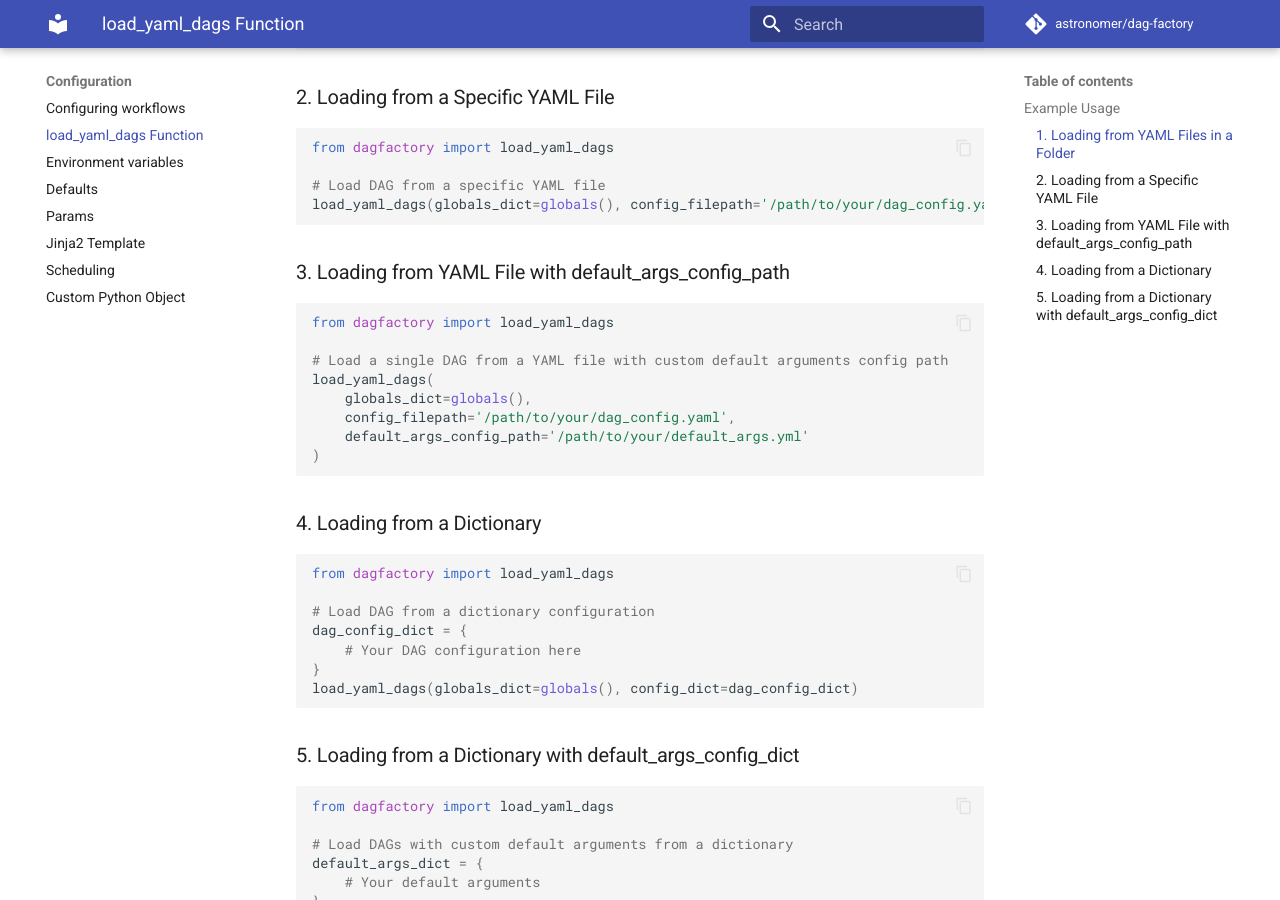
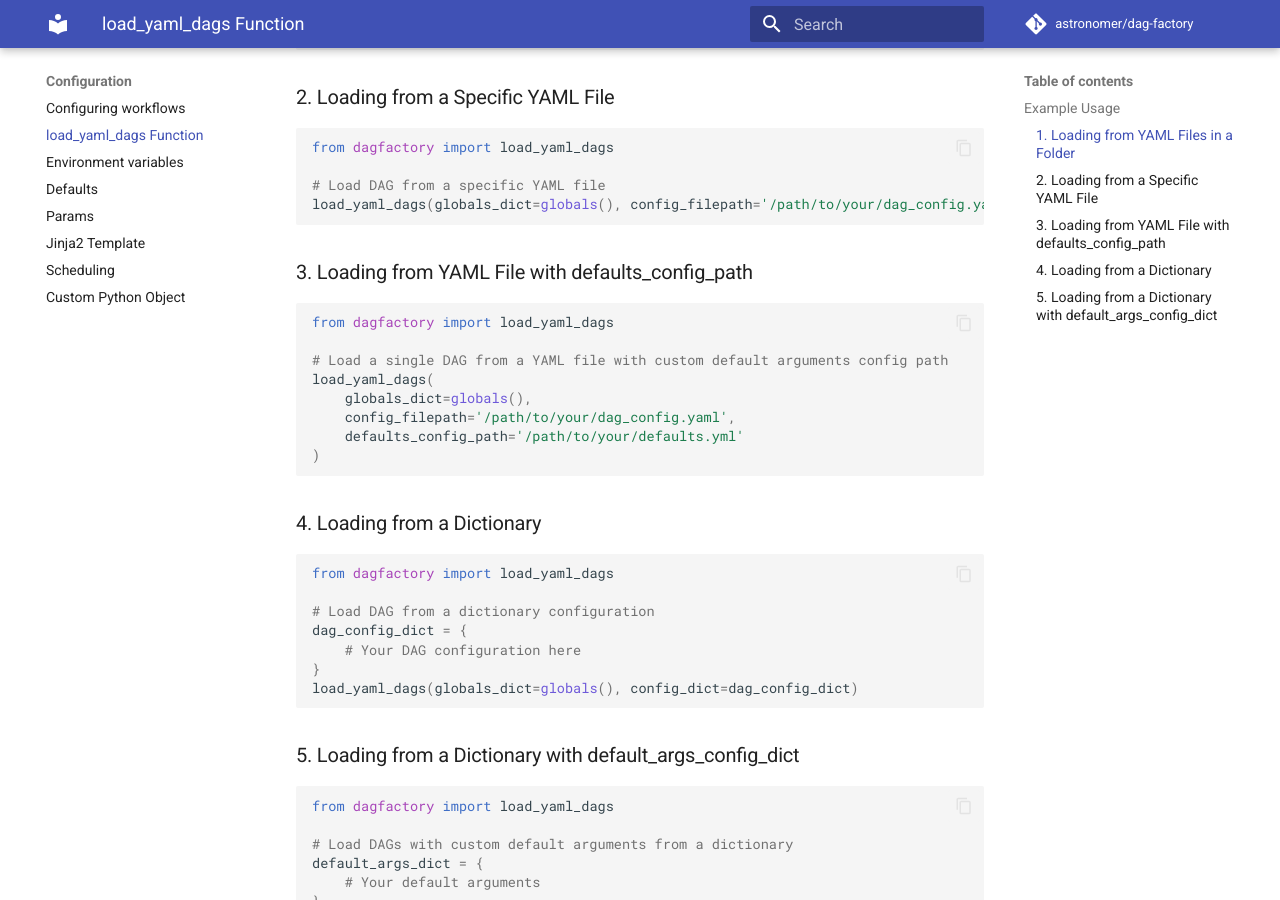
Before and after one commit to astronomer/dag-factory, an MkDocs documentation site: the page built from docs/configuration/load_yaml_dags.md, in a window 1280 px wide and 900 px high, scrolled down 489 px. Built offline with MkDocs 1.6.1 and Material for MkDocs 9.7.7, drawn with Linux system fonts in a browser that asks for light colours; comment, search, counter and statistics services are not loaded; the version menu is left out.

Commit message:
Ensure default_args_config_path is fully renamed to defaults_config_path (#725)
Argument `default_args_config_path` is renamed to
`defaults_config_path`, while the old argument is still mentioned in
multiple docs and codes.

This PR corrects the docs and codes, ensuring this argument is fully
renamed.

````diff
--- a/docs/configuration/load_yaml_dags.md
+++ b/docs/configuration/load_yaml_dags.md
@@ -23,7 +23,7 @@ load_yaml_dags(globals_dict=globals(), config_filepath='/path/to/your/dag_config
 
 ```
 
-### 3. Loading from YAML File with default_args_config_path
+### 3. Loading from YAML File with defaults_config_path
 
 ```python
 from dagfactory import load_yaml_dags
@@ -32,7 +32,7 @@ from dagfactory import load_yaml_dags
 load_yaml_dags(
     globals_dict=globals(),
     config_filepath='/path/to/your/dag_config.yaml',
-    default_args_config_path='/path/to/your/default_args.yml'
+    defaults_config_path='/path/to/your/defaults.yml'
 )
 ```
 
````
Also changed, not shown: docs/configuration/defaults.md (+5 -5 lines), 1 other file.
